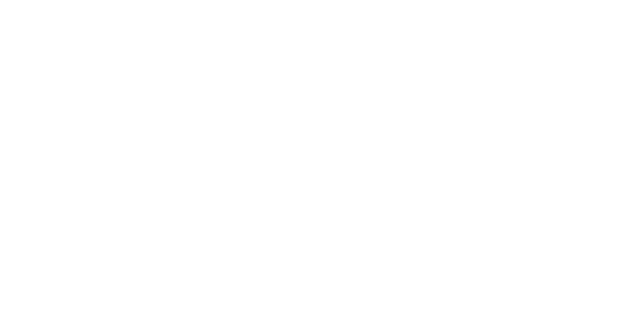
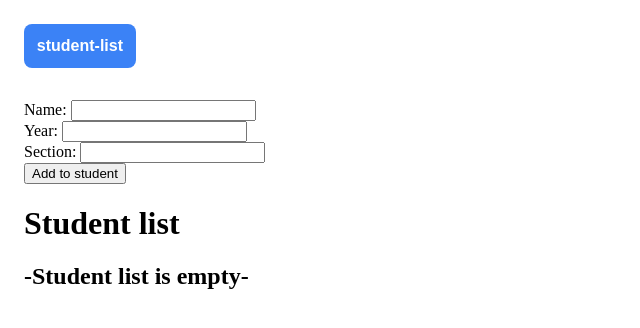
Before and after one commit to devken4u/angular-50-ds-services, an Angular app: page /student-list in a window 1280 px wide. Before the commit this address led to /. Shown: the top 328 px of the page, without its empty margins (0-640 px from the left). Built offline with nearby package versions, Linux system fonts and the light colour scheme.

Commit message:
feat(student list): added student list component

```diff
--- a/src/app/app.component.html
+++ b/src/app/app.component.html
@@ -1 +1,8 @@
-<router-outlet></router-outlet>
+<div class="main-container">
+  <div class="tab-container">
+    @for(route of routes; track $index){ @if(route.path !== ""){
+    <a [routerLink]="[route.path]" class="tab">{{ route.path }}</a>
+    } }
+  </div>
+  <router-outlet></router-outlet>
+</div>
--- a/src/app/app.component.ts
+++ b/src/app/app.component.ts
@@ -1,4 +1,6 @@
 import { Component } from '@angular/core';
+import { routes } from './app.routes';
+import { Routes } from '@angular/router';
 
 @Component({
   selector: 'app-root',
@@ -7,4 +9,10 @@ import { Component } from '@angular/core';
 })
 export class AppComponent {
   title = 'typescript-ds-50';
+
+  routes: Routes;
+
+  constructor() {
+    this.routes = routes;
+  }
 }
--- a/src/app/app.config.ts
+++ b/src/app/app.config.ts
@@ -1,8 +1,10 @@
 import { ApplicationConfig, provideZoneChangeDetection } from '@angular/core';
 import { provideRouter } from '@angular/router';
-
 import { routes } from './app.routes';
 
 export const appConfig: ApplicationConfig = {
-  providers: [provideZoneChangeDetection({ eventCoalescing: true }), provideRouter(routes)]
+  providers: [
+    provideZoneChangeDetection({ eventCoalescing: true }),
+    provideRouter(routes),
+  ],
 };
--- a/src/app/app.routes.ts
+++ b/src/app/app.routes.ts
@@ -1,3 +1,7 @@
 import { Routes } from '@angular/router';
+import { StudentListComponent } from './student-list/student-list.component';
 
-export const routes: Routes = [];
+export const routes: Routes = [
+  { path: '', redirectTo: 'student-list', pathMatch: 'full' },
+  { path: 'student-list', component: StudentListComponent },
+];
--- /dev/null
+++ b/src/app/student-list/student-list.component.html
@@ -0,0 +1,32 @@
+<main>
+  <div>
+    <label for="name">Name: </label>
+    <input type="text" id="name" [(ngModel)]="name" />
+    <br />
+    <label for="year">Year: </label>
+    <input type="string" id="year" [(ngModel)]="year" />
+    <br />
+    <label for="section">Section: </label>
+    <input type="text" id="section" [(ngModel)]="section" />
+    <br />
+    <button (click)="addStudent()">Add to student</button>
+  </div>
+  <div>
+    <h1>Student list</h1>
+    @if(studentList.length === 0){
+    <h2>-Student list is empty-</h2>
+    }@else{
+    <ol>
+      @for(student of studentList; track $index){
+      <li [style.marginBottom]="'20px'">
+        Name: {{ student.name }}
+        <br />
+        Year: {{ student.year }}
+        <br />
+        Section: {{ student.section }}
+      </li>
+      }
+    </ol>
+    }
+  </div>
+</main>
--- /dev/null
+++ b/src/app/student-list/student-list.component.ts
@@ -0,0 +1,26 @@
+import { Component } from '@angular/core';
+import { Student } from '../types';
+
+@Component({
+  selector: 'app-student-list',
+  templateUrl: './student-list.component.html',
+  styleUrl: './student-list.component.css',
+})
+export class StudentListComponent {
+  studentList: Student[] = [];
+
+  name: string = '';
+  year: string = '';
+  section: string = '';
+
+  addStudent() {
+    this.studentList.push({
+      name: this.name,
+      year: this.year,
+      section: this.section,
+    });
+    // this.name = '';
+    // this.year = '';
+    // this.section = '';
+  }
+}
--- /dev/null
+++ b/src/app/types.ts
@@ -0,0 +1,5 @@
+export type Student = {
+  name: string;
+  year: string;
+  section: string;
+};
--- a/src/styles.css
+++ b/src/styles.css
@@ -1,3 +1,22 @@
-.tab{
+.tab-container {
+  display: flex;
+  flex-wrap: wrap;
+  gap: 1rem;
+}
 
+.tab {
+  background-color: rgb(59 130 246);
+  color: white;
+  padding: 0.8rem;
+  border-radius: 0.5rem;
+  text-decoration: none;
+  font-weight: bold;
+  font-family: "arial";
 }
+
+.main-container {
+  display: flex;
+  flex-direction: column;
+  gap: 1rem;
+  padding: 1rem;
+}
```
Also changed, not shown: src/app/app.module.ts (+9 -2 lines), src/app/student-list/student-list.component.css (added), 1 other file (tests, documents, lock files or other folders).
